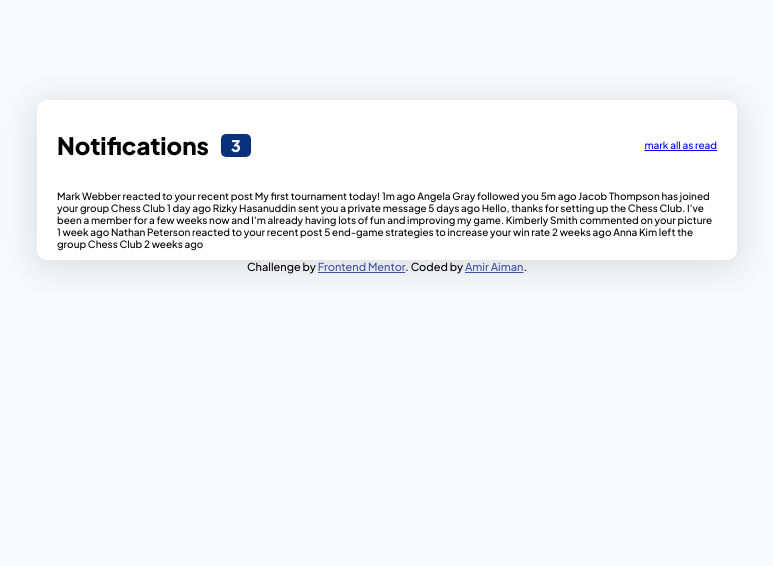
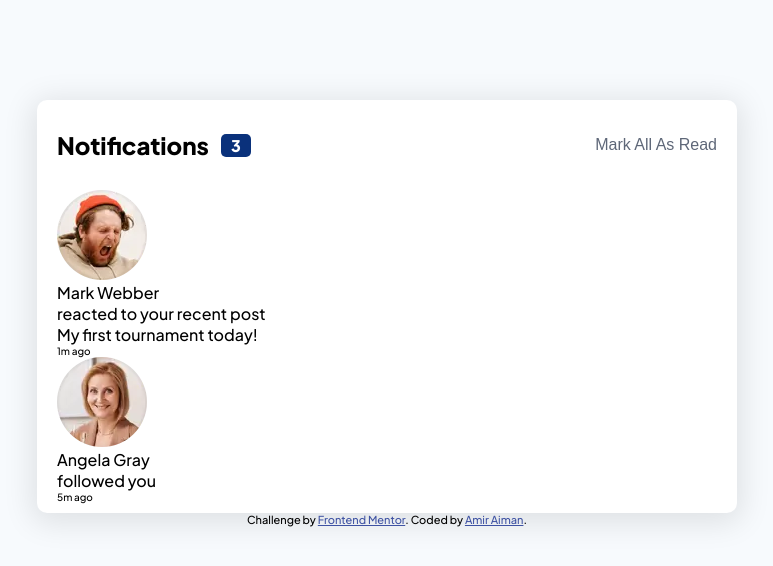
Before and after one commit to amiraiman/fem-noti-page, a website: page public/index.html in a window 1280 px wide. Shown: the whole page, without its empty margins (253-1026 px from the left). Drawn offline with Linux system fonts and the light colour scheme.

Commit message:
Add markup & basic styles for noti

```diff
--- a/public/index.html
+++ b/public/index.html
@@ -39,17 +39,46 @@
                     <span class="noti-brand--text">notifications</span>
                     <span class="noti-brand--count">3</span>
                 </p>
-                <a class="noti-read" href="#">mark all as read</a>
+                <button class="noti-markread" type="button">
+                    mark all as read
+                </button>
             </header>
-            Mark Webber reacted to your recent post My first tournament today!
-            1m ago Angela Gray followed you 5m ago Jacob Thompson has joined
-            your group Chess Club 1 day ago Rizky Hasanuddin sent you a private
-            message 5 days ago Hello, thanks for setting up the Chess Club. I've
-            been a member for a few weeks now and I'm already having lots of fun
-            and improving my game. Kimberly Smith commented on your picture 1
-            week ago Nathan Peterson reacted to your recent post 5 end-game
-            strategies to increase your win rate 2 weeks ago Anna Kim left the
-            group Chess Club 2 weeks ago
+            <main class="noti-box-container">
+                <figure class="noti-box noti-box--unread">
+                    <img
+                        src="./assets/images/avatar-mark-webber.webp"
+                        alt="Image of Mark Webber"
+                        class="noti-avatar"
+                    />
+                    <figcaption>
+                        <p class="noti-name">Mark Webber</p>
+                        <p class="noti-activity">reacted to your recent post</p>
+                        <p class="noti-remarks">My first tournament today!</p>
+                    </figcaption>
+                    <time class="noti-time">1m ago</time>
+                </figure>
+                <figure class="noti-box noti-box--unread">
+                    <img
+                        src="./assets/images/avatar-angela-gray.webp"
+                        alt="Image of Angela Gray"
+                        class="noti-avatar"
+                    />
+                    <figcaption>
+                        <p class="noti-name">Angela Gray</p>
+                        <p class="noti-activity">followed you</p>
+                        <p class="noti-remarks"></p>
+                    </figcaption>
+                    <time class="noti-time">5m ago</time>
+                </figure>
+            </main>
+
+            <!-- Hasanuddin sent you a private message 5 days ago Hello, thanks for -->
+            <!-- Jacob Thompson has joined your group Chess Club 1 day ago Rizky -->
+            <!-- setting up the Chess Club. I've been a member for a few weeks now -->
+            <!-- and I'm already having lots of fun and improving my game. Kimberly -->
+            <!-- Smith commented on your picture 1 week ago Nathan Peterson reacted -->
+            <!-- to your recent post 5 end-game strategies to increase your win rate -->
+            <!-- 2 weeks ago Anna Kim left the group Chess Club 2 weeks ago -->
         </div>
         <div class="attribution">
             Challenge by
--- a/public/styles.css
+++ b/public/styles.css
@@ -55,3 +55,13 @@ li {
   font-weight: 800;
   padding: 0.1rem 1rem;
 }
+.noti-markread {
+  background: none;
+  border: none;
+  color: hsl(219deg, 12%, 42%);
+  font-size: 1.6rem;
+  text-transform: capitalize;
+}
+.noti-markread:hover {
+  cursor: pointer;
+}
--- a/src/main.scss
+++ b/src/main.scss
@@ -73,4 +73,21 @@ li {
             padding: 0.1rem 1rem;
         }
     }
+
+    &-markread {
+        background: none;
+        border: none;
+        color: $bluegray-dark;
+        font-size: 1.6rem;
+        text-transform: capitalize;
+
+        &:hover {
+            cursor: pointer;
+        }
+    }
 }
+
+.noti-box {
+    &-container {
+    }
+}
```
